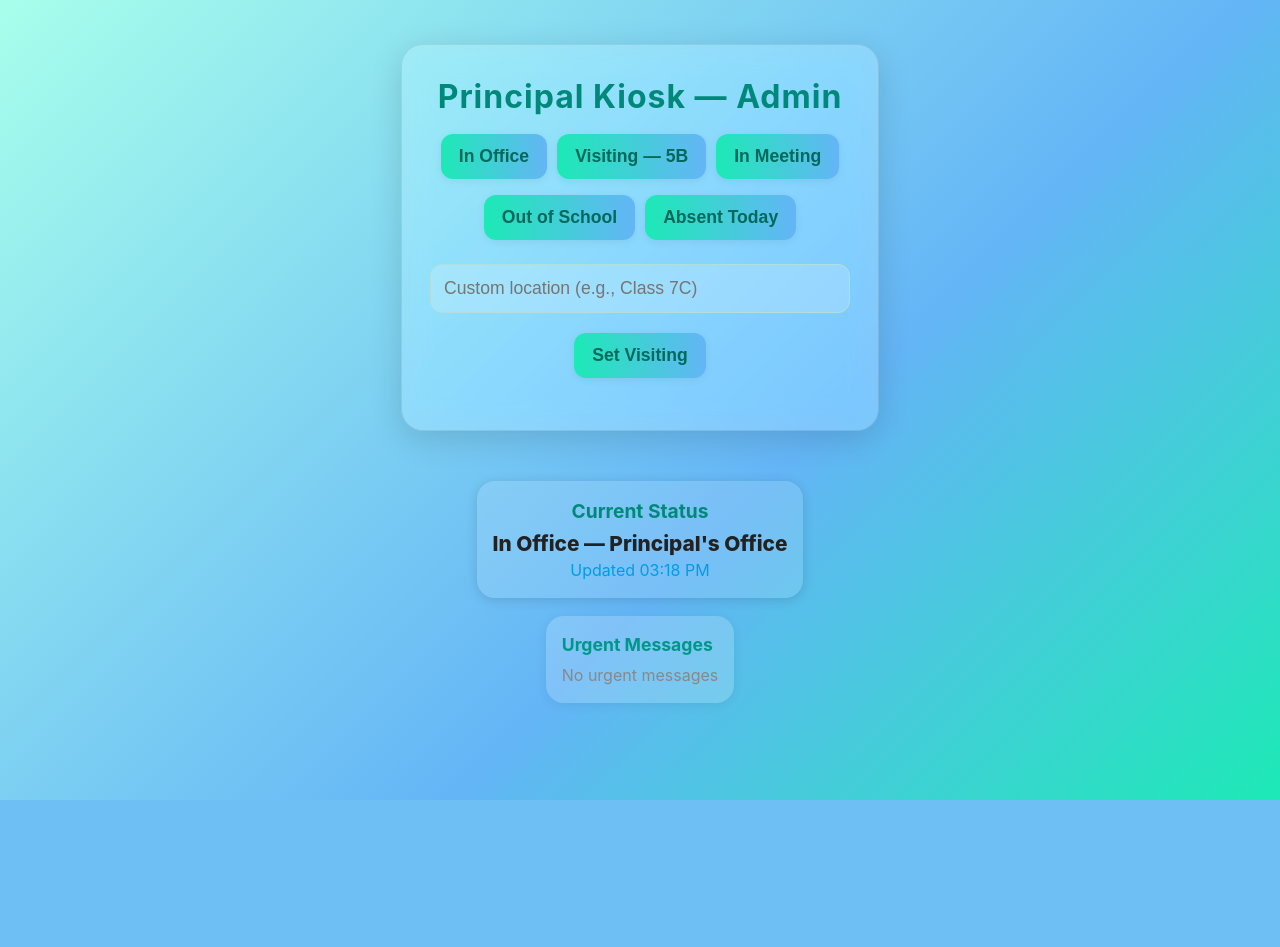
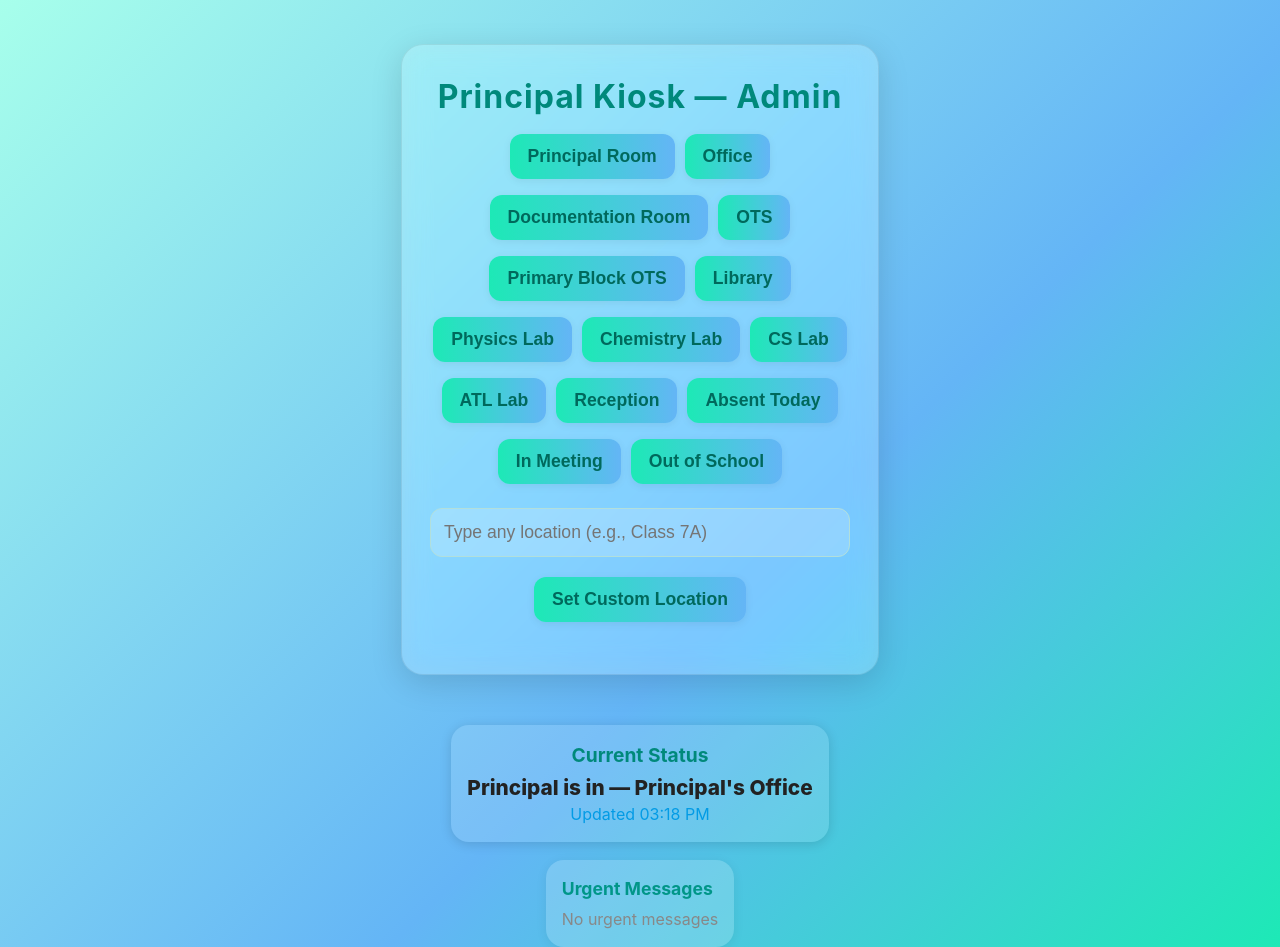
Before and after one commit to RamanaAdmin/kiosk-admin, a Flask app: page /admin in a window 1280 px wide. Before the commit the page ends 800 px from the top, so only its background shows below. Run offline with Flask 3, Linux system fonts and the light colour scheme; the visitor is signed in with stand-in values (Sample User, id 1); data that the repository does not hold is empty.

Commit message:
admin.html

```diff
--- a/templates/admin.html
+++ b/templates/admin.html
@@ -137,15 +137,24 @@ h1 {
   <div class="card">
     <h1>Principal Kiosk — Admin</h1>
     <div class="row">
-      <button class="btn" type="button" onclick="setState('In Office','Principal\\'s Office')">In Office</button>
-      <button class="btn" type="button" onclick="setState('Visiting Classroom','Class 5B')">Visiting — 5B</button>
-      <button class="btn" type="button" onclick="setState('In Meeting','')">In Meeting</button>
-      <button class="btn" type="button" onclick="setState('Out of School','')">Out of School</button>
-      <button class="btn" type="button" onclick="setState('Absent Today','')">Absent Today</button>
+      <button class="btn" onclick="setCustom('Principal Room')">Principal Room</button>
+      <button class="btn" onclick="setCustom('Office')">Office</button>
+      <button class="btn" onclick="setCustom('Documentation Room')">Documentation Room</button>
+      <button class="btn" onclick="setCustom('OTS')">OTS</button>
+      <button class="btn" onclick="setCustom('Primary Block OTS')">Primary Block OTS</button>
+      <button class="btn" onclick="setCustom('Library')">Library</button>
+      <button class="btn" onclick="setCustom('Physics Lab')">Physics Lab</button>
+      <button class="btn" onclick="setCustom('Chemistry Lab')">Chemistry Lab</button>
+      <button class="btn" onclick="setCustom('CS Lab')">CS Lab</button>
+      <button class="btn" onclick="setCustom('ATL Lab')">ATL Lab</button>
+      <button class="btn" onclick="setCustom('Reception')">Reception</button>
+      <button class="btn" onclick="setStatus('Absent Today')">Absent Today</button>
+      <button class="btn" onclick="setStatus('In Meeting')">In Meeting</button>
+      <button class="btn" onclick="setStatus('Out of School')">Out of School</button>
     </div>
-    <div class="row">
-      <input class="input" id="loc" placeholder="Custom location (e.g., Class 7C)">
-      <button class="btn" type="button" onclick="visit()">Set Visiting</button>
+    <div class="row" style="margin-top:10px">
+      <input class="input" id="customLoc" placeholder="Type any location (e.g., Class 7A)">
+      <button class="btn" type="button" onclick="setCustomField()">Set Custom Location</button>
     </div>
   </div>
   <div class="status-card">
@@ -159,22 +168,83 @@ h1 {
   </div>
 </div>
 <script>
-async function setState(status, location){
-  await fetch('/api/set',{method:'POST',headers:{'Content-Type':'application/json'},
-    body: JSON.stringify({status, location})});
+async function setCustom(location){
+  let status = (
+    location.toLowerCase().includes("lab") ||
+    location.toLowerCase().includes("class")
+  ) ? "Visiting" : "In";
+  await fetch('/api/set',{
+    method:'POST',
+    headers:{'Content-Type':'application/json'},
+    body: JSON.stringify({status, location})
+  });
   alert('Updated: ' + status + (location? (' — ' + location): ''));
   refresh();
 }
-async function visit(){
-  const loc = (document.getElementById('loc').value||'').trim();
-  if(!loc){ alert('Enter a location'); return; }
-  await setState('Visiting Classroom', loc);
+async function setStatus(status){
+  await fetch('/api/set',{
+    method:'POST',
+    headers:{'Content-Type':'application/json'},
+    body: JSON.stringify({status, location:""})
+  });
+  alert('Updated: ' + status);
+  refresh();
+}
+async function setCustomField(){
+  const location = (document.getElementById('customLoc').value||'').trim();
+  if(!location){ alert('Enter a location'); return; }
+  let status = (
+    location.toLowerCase().includes("lab") ||
+    location.toLowerCase().includes("class")
+  ) ? "Visiting" : "In";
+  await fetch('/api/set',{
+    method:'POST',
+    headers:{'Content-Type':'application/json'},
+    body: JSON.stringify({status, location})
+  });
+  alert('Updated: ' + status + (location? (' — ' + location): ''));
+  document.getElementById('customLoc').value = '';
+  refresh();
 }
 async function refresh(){
   try{
     const r = await fetch('/status',{cache:'no-store'}); const s = await r.json();
-    document.getElementById('status').textContent = s.status + (s.location ? ' — ' + s.location : '');
-    document.getElementById('meta').textContent = 'Updated ' + new Date(s.since*1000).toLocaleTimeString([], {hour:'2-digit',minute:'2-digit'});
+    let status = s.status || "";
+    let location = s.location || "";
+    if (status.toLowerCase().includes("absent")) {
+      document.getElementById('status').textContent = "Principal is absent today";
+      document.getElementById('meta').textContent = "";
+    } else if (status.toLowerCase().includes("meeting")) {
+      document.getElementById('status').textContent = "Principal is in meeting";
+      document.getElementById('meta').textContent = "";
+    } else if (status.toLowerCase().includes("out")) {
+      document.getElementById('status').textContent = "Principal is out of school";
+      document.getElementById('meta').textContent = "";
+    } else if (
+      status.toLowerCase().includes("visiting") ||
+      (location && (
+        location.toLowerCase().includes("lab") ||
+        location.toLowerCase().includes("class")
+      ))
+    ) {
+      document.getElementById('status').textContent = "Principal is visiting — " + location;
+      document.getElementById('meta').textContent = "Updated " + new Date(s.since*1000).toLocaleTimeString([], {hour:'2-digit',minute:'2-digit'});
+    } else if (
+      location &&
+      (
+        location.toLowerCase().includes("ots") ||
+        location.toLowerCase().includes("office") ||
+        location.toLowerCase().includes("room") ||
+        location.toLowerCase().includes("reception") ||
+        location.toLowerCase().includes("library")
+      )
+    ) {
+      document.getElementById('status').textContent = "Principal is in — " + location;
+      document.getElementById('meta').textContent = "Updated " + new Date(s.since*1000).toLocaleTimeString([], {hour:'2-digit',minute:'2-digit'});
+    } else {
+      document.getElementById('status').textContent = "Principal is in — " + location;
+      document.getElementById('meta').textContent = "Updated " + new Date(s.since*1000).toLocaleTimeString([], {hour:'2-digit',minute:'2-digit'});
+    }
   }catch(e){}
 }
 setInterval(refresh, 2000); refresh();
```
